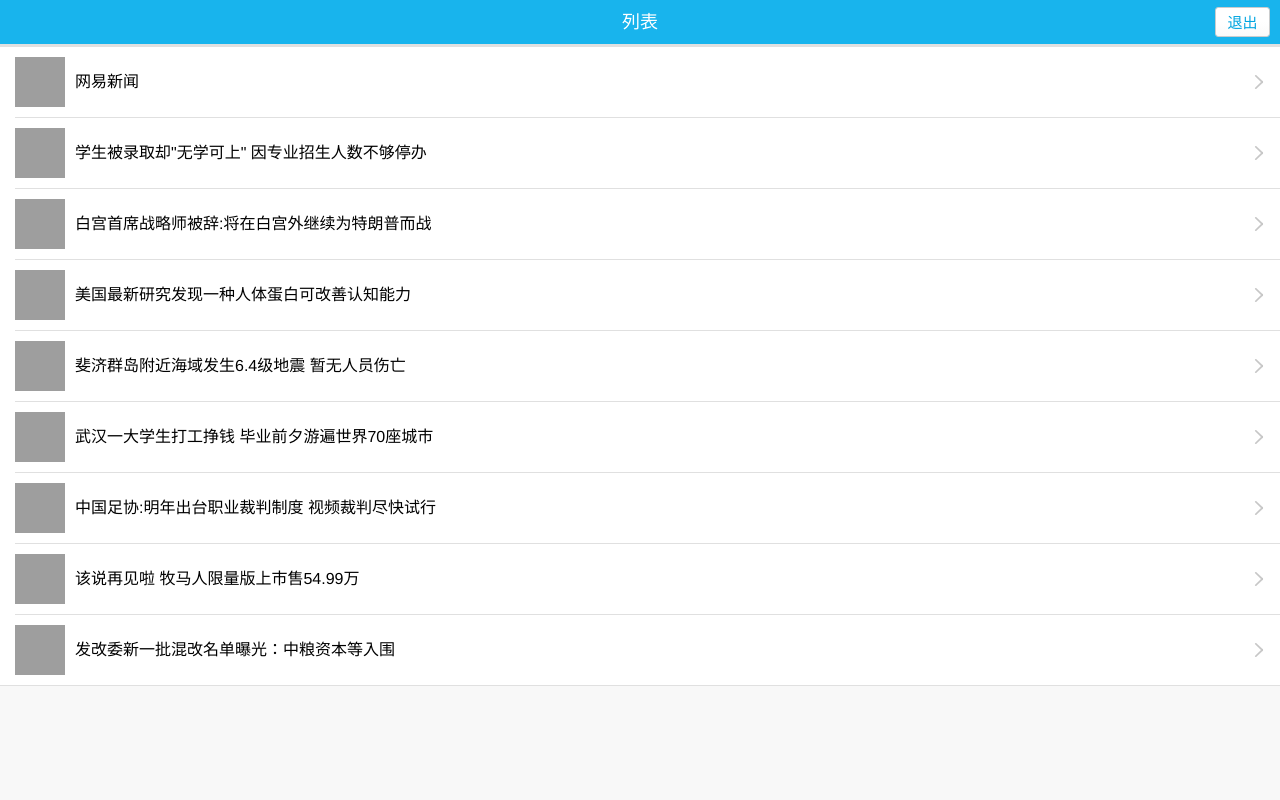
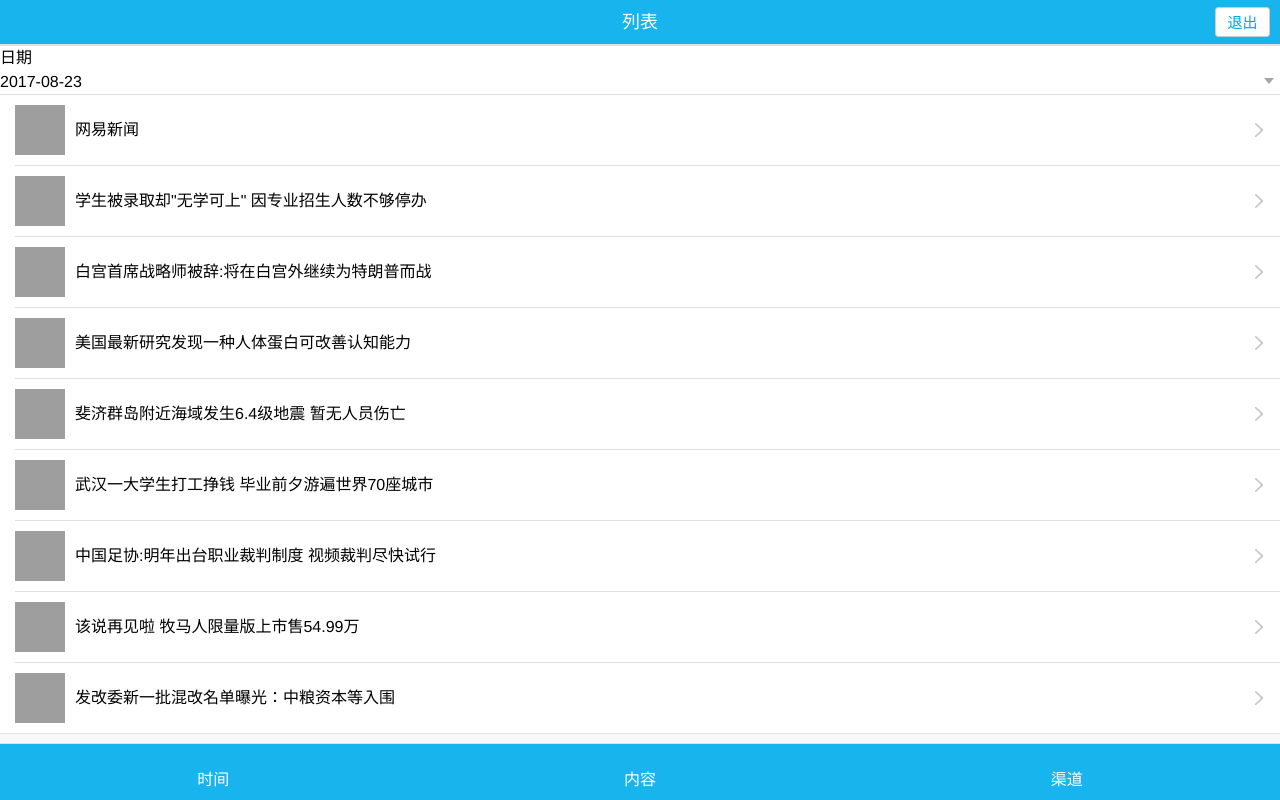
Before and after one commit to siriusyct/AdsReporter, a website: page app/index.html at #!/view2 in a window 1280 px wide. Drawn offline with Linux system fonts and the light colour scheme; grey boxes are pictures that could not be loaded.

Commit message:
底部栏位，过滤选择器

```diff
--- a/app/view2/view2.html
+++ b/app/view2/view2.html
@@ -1,9 +1,21 @@
 <header class="ui-header ui-header-positive ui-border-b">
     <h1>列表</h1><button class="ui-btn" ng-click="userLogout()">退出</button>
 </header>
+<footer class="ui-footer ui-footer-positive ui-border-t">
+    <ul class="ui-tiled ui-row-flex">
+        <li><div>&nbsp;</div><i>时间</i></li>
+        <li><div>&nbsp;</div><i>内容</i></li>
+        <li><div>&nbsp;</div><i>渠道</i></li>
+    </ul>
+</footer>
 <section class="ui-container" ng-app="adRep" ng-controller="AdsListController">
   <div class="ui-form ui-border-t">
-
+      <label>{{filterTypeLabel}}</label>
+      <div class="ui-select">
+          <select>
+              <option ng-repeat="item in filterTypeList" ng-click="filterClick($index)">{{item.label}}</option>
+          </select>
+      </div>
   </div>
     <ul class="ui-list ui-list-link ui-border-tb ui-list-active">
         <li class="ui-border-t" ng-repeat="item in adsRecords" ng-click="adsListClick($index)">
--- a/app/view2/view2.js
+++ b/app/view2/view2.js
@@ -12,6 +12,14 @@ angular.module('adRep.view2', ['ngRoute'])
 .controller('AdsListController', ['$scope', '$location', function($scope, $location) {
 
   $scope.adsRecords = adsReporterData;
+  $scope.filterTypeLabel = "日期";
+  $scope.filterTypeList = [{"label":"2017-08-23"},
+      {"label":"2017-08-22"},
+      {"label":"2017-08-21"},
+      {"label":"2017-08-20"},
+      {"label":"2017-08-19"},
+      {"label":"2017-08-18"},
+      {"label":"2017-08-17"}];
 
   $scope.adsListClick = function (index) {
       currentAd = adsReporterData[index];
```
